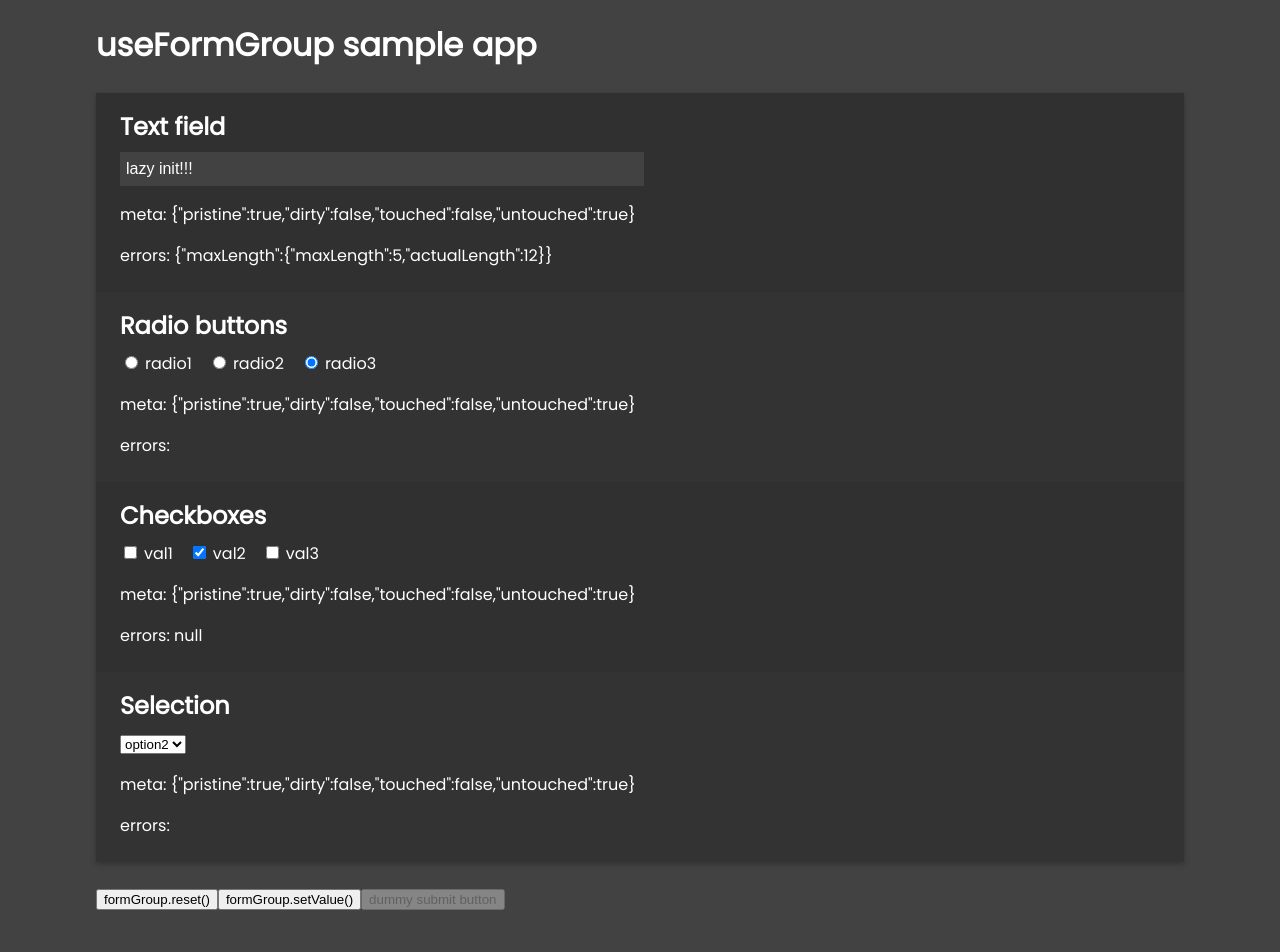
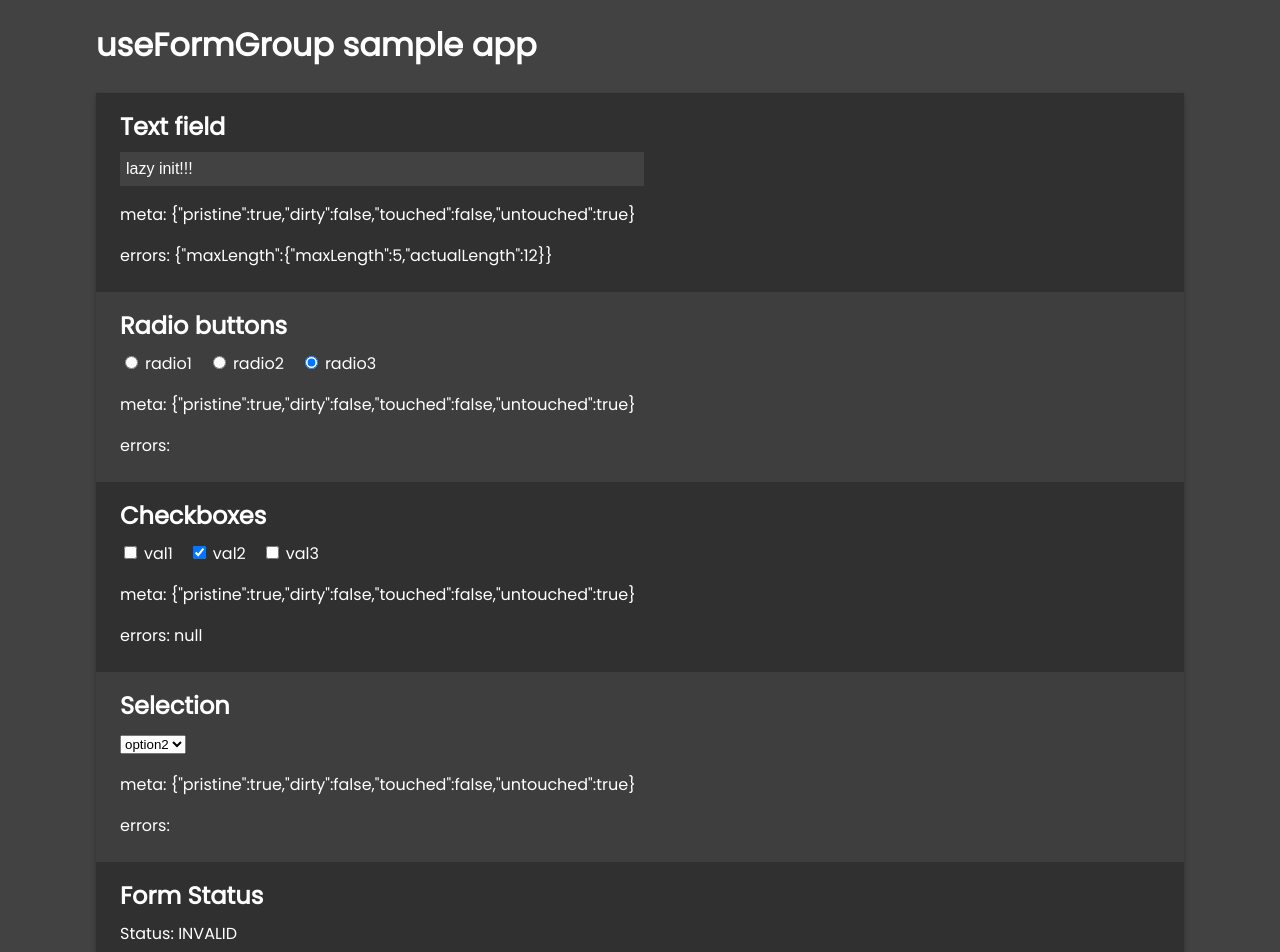
Before and after one commit to chloe463/use-form-group, a React (Create React App) app: page / in a window 1280 px wide. Shown: the top 952 px of the page. Before the commit the page ends 911 px from the top, so only its background shows below. Built offline with nearby package versions, Linux system fonts and the light colour scheme; what stop-runaway-react-effects would draw is missing.

Commit message:
fix(demo): Show formgroup status on bottom of the app

```diff
--- a/src/demo/App.css
+++ b/src/demo/App.css
@@ -27,7 +27,7 @@ body {
 }
 
 .form__item:nth-of-type(even) {
-  background-color: #333333;
+  background-color: #3e3e3e;
 }
 
 .form__item-label {
--- a/src/demo/App.tsx
+++ b/src/demo/App.tsx
@@ -56,14 +56,6 @@ const App = () => {
     // eslint-disable-next-line
     console.log(formGroup);
   }, [formGroup]);
-  // console.log(formGroup.values);
-
-  const _dummy = {
-    text: "updated!!!",
-    radio: "2",
-    checkbox: ["val1"],
-    select: "3",
-  };
 
   return (
     <div className="App">
@@ -96,14 +88,12 @@ const App = () => {
               <SelectField options={options} />
             </div>
           </div>
+          <div className="form__item">
+            <h2 className="form__item-label">Form Status</h2>
+            <div className="form__item-field">Status: {formGroup.status}</div>
+          </div>
         </form>
-        <button onClick={_e => formGroup.reset()}>formGroup.reset()</button>
-        <button onClick={_e => formGroup.setValue(_dummy)}>formGroup.setValue()</button>
-        <button onClick={_e => alert("can submit!")} disabled={formGroup.status === "INVALID"}>
-          dummy submit button
-        </button>
       </FormGroupProvider>
-      {/* <pre>{JSON.stringify(formGroup.controls, null, 2)}</pre> */}
     </div>
   );
 };
```
